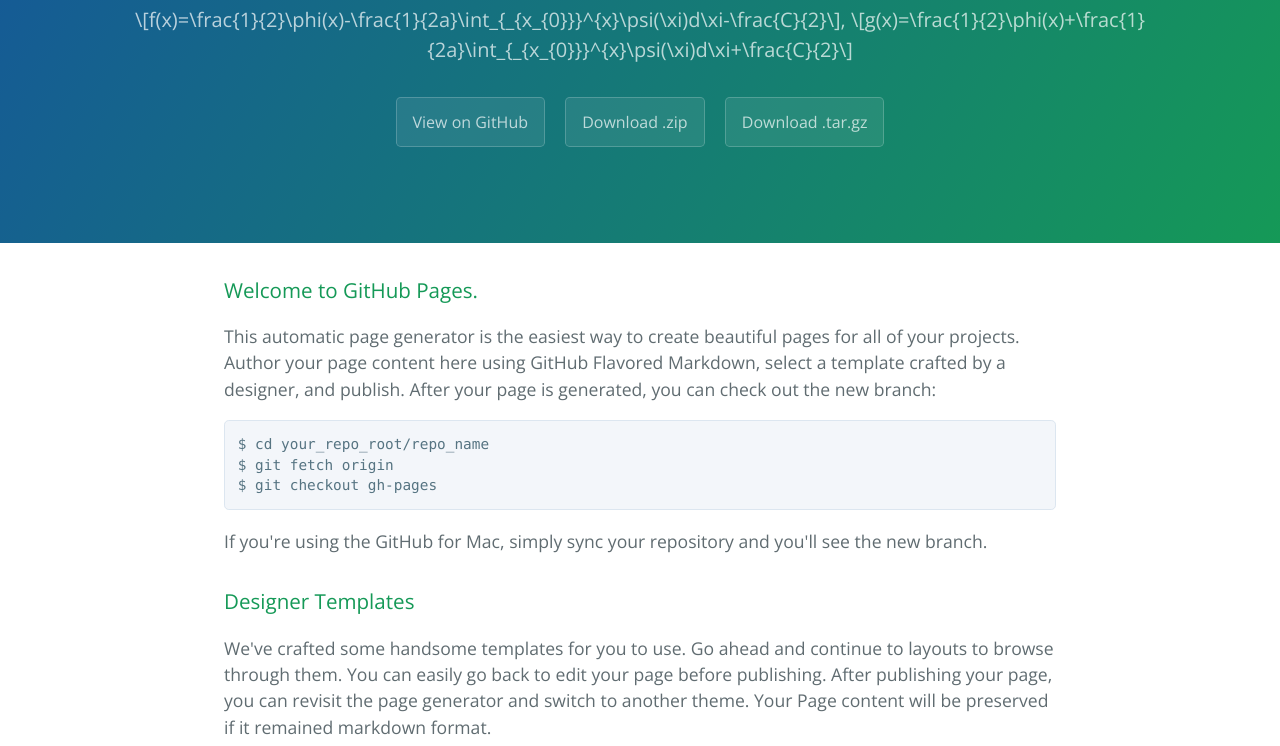
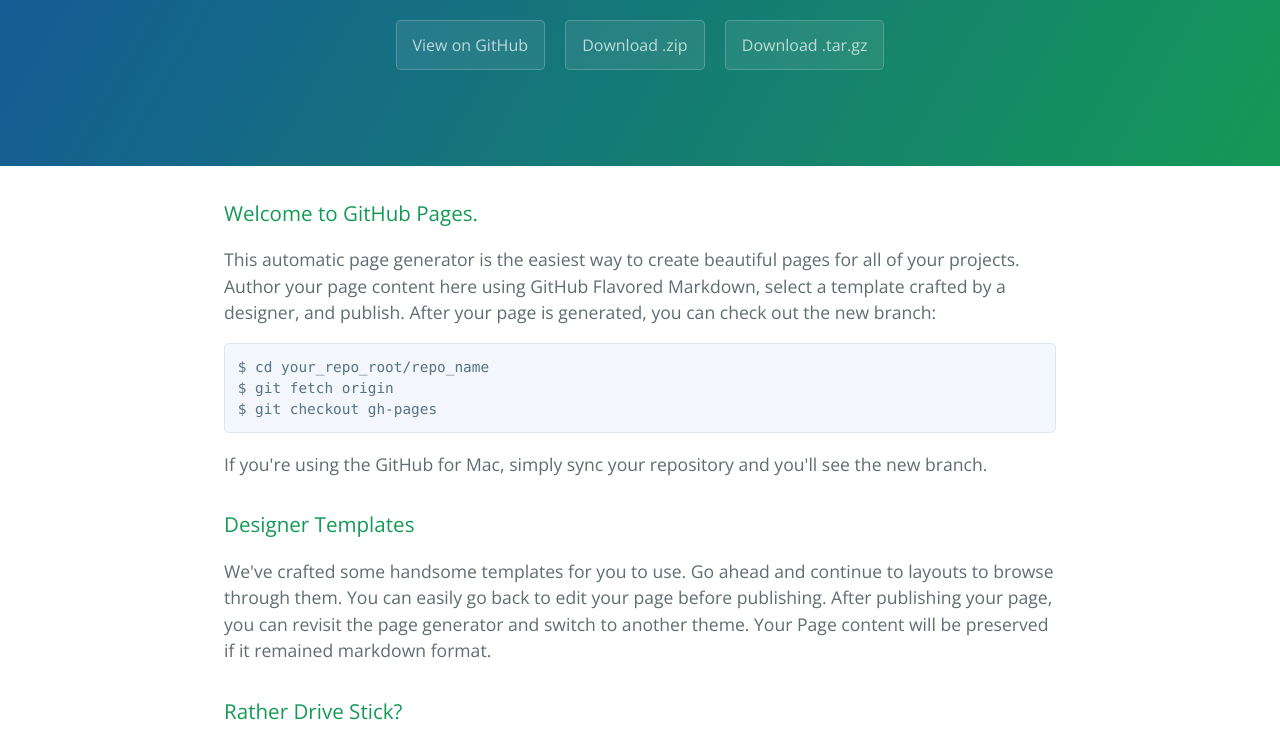
Before and after one commit to ilmira777/lesya, a plain HTML site: page index.html in a window 1280 px wide. Shown: the part 170-916 px from the top of the page. Drawn offline with nearby package versions, Linux system fonts and the light colour scheme.

```diff
--- a/index.html
+++ b/index.html
@@ -12,11 +12,7 @@
   <body>
     <section class="page-header">
       <h1 class="project-name">Lesya</h1>
-      <h2 class="project-tagline">
-
-\[f(x)=\frac{1}{2}\phi(x)-\frac{1}{2a}\int_{_{x_{0}}}^{x}\psi(\xi)d\xi-\frac{C}{2}\],
-\[g(x)=\frac{1}{2}\phi(x)+\frac{1}{2a}\int_{_{x_{0}}}^{x}\psi(\xi)d\xi+\frac{C}{2}\]
-      </h2>
+      <h2 class="project-tagline"></h2>
       <a href="https://github.com/ilmira777/lesya" class="btn">View on GitHub</a>
       <a href="https://github.com/ilmira777/lesya/zipball/master" class="btn">Download .zip</a>
       <a href="https://github.com/ilmira777/lesya/tarball/master" class="btn">Download .tar.gz</a>
```
